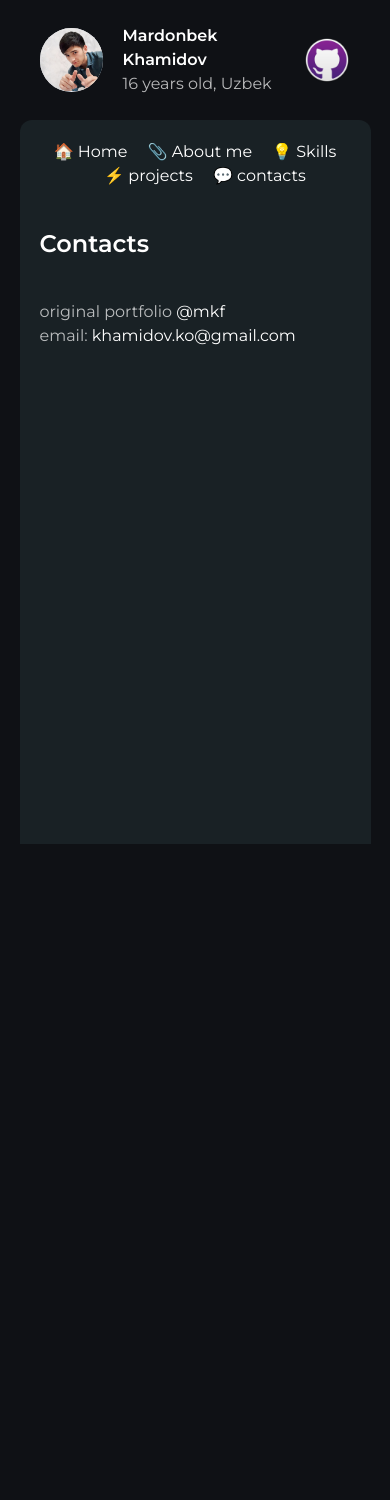
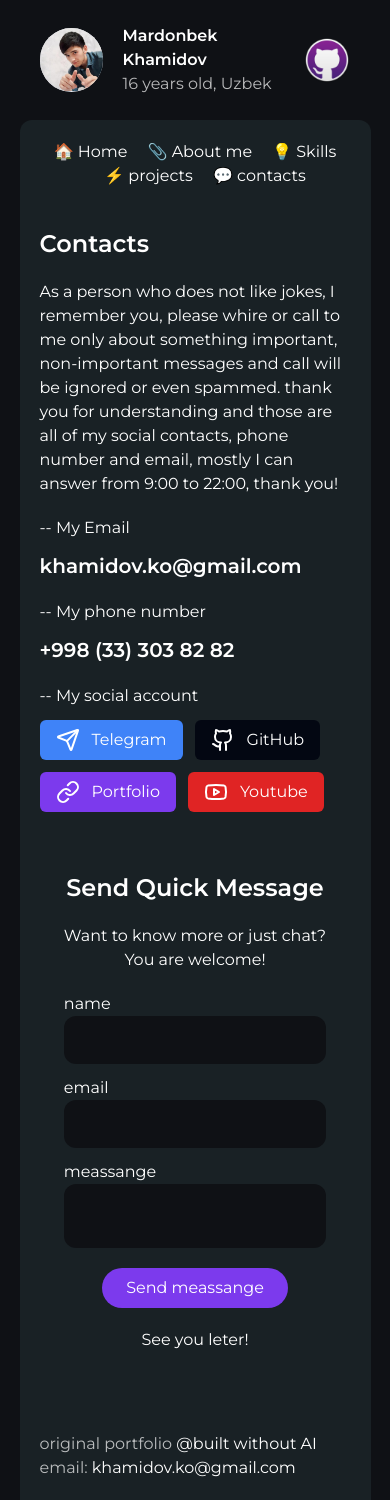
Before and after one commit to silvante/portfolio, a React (Vite) app: page /contacts in a window 390 px wide. Before the commit the page ends 844 px from the top, so only its background shows below. Built offline with nearby package versions, Linux system fonts and the light colour scheme.

Commit message:
contacts page

```diff
--- a/package.json
+++ b/package.json
@@ -17,6 +17,7 @@
     "axios": "^1.6.7",
     "flowbite-react": "^0.10.2",
     "lottie-react": "^2.4.1",
+    "lucide-react": "^0.511.0",
     "react": "^18.2.0",
     "react-dom": "^18.2.0",
     "react-router-dom": "^6.22.2",
--- a/src/components/Banner.jsx
+++ b/src/components/Banner.jsx
@@ -4,10 +4,10 @@ import { team_members } from "../data";
 
 const Banner = () => {
   return (
-    <div className="w-full flex justify-between p-5 gap-5">
+    <div className="w-full flex flex-col md:flex-row justify-between p-5 gap-5">
       <div className="flex-1 flex-col flex justify-center items-start gap-3">
         <p>Mardonbek Khamidov</p>
-        <h1 className="text-4xl font-bold">
+        <h1 className="text-2xl lg:text-4xl font-bold">
           A passionate Software Engineer, javaScript developer and Ruby
           enthusiast.
         </h1>
@@ -26,7 +26,7 @@ const Banner = () => {
           })}
         </div>
       </div>
-      <div className="max-w-[380px]">
+      <div className="max-w-full md:max-w-[280px] lg:max-w-[380px]">
         <Space />
       </div>
     </div>
--- a/src/components/Footer.jsx
+++ b/src/components/Footer.jsx
@@ -4,7 +4,7 @@ const Footer = () => {
   return (
     <footer className='p-5'>
         <div className='w-full md:flex justify-between items-center'>
-            <p className='text-white/70'>original portfolio <span className='text-white'>@mkf</span></p>
+            <p className='text-white/70'>original portfolio <span className='text-white'>@built without AI</span></p>
             <p className='text-white/70'>email: <a href="mailto:khamidov.ko@gmail.com" target='_blanck' className='text-white'>khamidov.ko@gmail.com</a></p>
         </div>
     </footer>
--- a/src/data.js
+++ b/src/data.js
@@ -277,7 +277,7 @@ export const projects = [
   },
 ];
 
-export const profile_picture = pfp
+export const profile_picture = mardonbek
 export const github_icon = github
 // export const lottie_animation = lottie
 export const my_github_link = "https://github.com/silvante/"
--- a/src/pages/Contacts.jsx
+++ b/src/pages/Contacts.jsx
@@ -1,11 +1,48 @@
-import React from 'react'
+import React from "react";
+import Contact from "../sections/Contact";
+import { Github, Link, Send, Youtube } from "lucide-react";
+import { my_github_link } from "../data";
 
 const Contacts = () => {
   return (
-    <div className="p-5">
+    <div className="p-5 space-y-5">
       <h1 className="text-2xl font-semibold">Contacts</h1>
+      <p>
+        As a person who does not like jokes, I remember you, please whire or
+        call to me only about something important, non-important messages and
+        call will be ignored or even spammed. thank you for understanding and
+        those are all of my social contacts, phone number and email, mostly I
+        can answer from 9:00 to 22:00, thank you!
+      </p>
+      <div className="space-y-3">
+        <p>-- My Email</p>
+        <h3 className="text-xl font-semibold">khamidov.ko@gmail.com</h3>
+      </div>
+      <div className="space-y-3">
+        <p>-- My phone number</p>
+        <h3 className="text-xl font-semibold">+998 (33) 303 82 82</h3>
+      </div>
+      <div className="space-y-3">
+        <p>-- My social account</p>
+        <ul className="flex flex-wrap gap-3">
+          <li>
+            <a href="https://t.me/newassembler" target="_blanck" className="flex items-center gap-3 py-2 px-4 bg-blue-500 rounded-md"><Send /> Telegram</a>
+          </li>
+          <li>
+            <a href={my_github_link} target="_blanck" className="flex items-center gap-3 py-2 px-4 bg-gray-950 rounded-md"><Github /> GitHub</a>
+          </li>
+          <li>
+            <a href="https://silvante.netlify.app" target="_blanck" className="flex items-center gap-3 py-2 px-4 bg-violet-600 rounded-md"><Link /> Portfolio</a>
+          </li>
+          <li>
+            <a href="https://www.youtube.com/@valentine_82" target="_blanck" className="flex items-center gap-3 py-2 px-4 bg-red-600 rounded-md"><Youtube /> Youtube</a>
+          </li>
+        </ul>
+      </div>
+      <Contact />
     </div>
-  )
-}
+  );
+};
 
-export default Contacts
+export default Contacts;
+//
--- a/src/sections/Contact.jsx
+++ b/src/sections/Contact.jsx
@@ -69,98 +69,52 @@ const Contact = () => {
     }
   };
   return (
-    <div className="w-full flex justify-center py-16" id="contact">
+    <div className="w-full flex justify-center py-10" id="contact">
       <div className="w-[90%] lg:w-contain flex justify-center text-center">
         <div className="space-y-5">
-          <h1 className="text-2xl font-bold">Contacts</h1>
+          <h2 className="text-2xl font-semibold">Send Quick Message</h2>
           <div>
             <p>Want to know more or just chat? </p>
             <p>You are welcome!</p>
           </div>
           <form onSubmit={handleSubmit} className="w-full sm:w-96 mx-auto">
-            <div className=" w-full mx-auto flex flex-col justify-start text-start mb-3">
+            <div className="w-full mx-auto flex flex-col justify-start text-start mb-3">
               <label>name</label>
               <input
                 onChange={(e) => setName(e.target.value)}
                 value={name}
                 type="text"
                 required
-                className=" border-gray-400 bg-gray-200 border py-3 px-3 outline-none rounded-md"
+                className="py-3 px-3 outline-none rounded-xl border-none body_bg"
               />
             </div>
-            <div className=" w-full mx-auto flex flex-col text-start mb-3">
+            <div className="w-full mx-auto flex flex-col text-start mb-3">
               <label>email</label>
               <input
                 onChange={(e) => setEmail(e.target.value)}
                 value={email}
                 type="email"
                 required
-                className="border-gray-400 bg-gray-200 border py-3 px-3 outline-none rounded-md"
+                className="py-3 px-3 outline-none rounded-xl border-none body_bg"
               />
             </div>
-            <div className=" w-full mx-auto flex flex-col text-start mb-3">
+            <div className="w-full mx-auto flex flex-col text-start mb-3">
               <label>meassange</label>
               <textarea
                 onChange={(e) => setmassange(e.target.value)}
                 value={massange}
                 required
-                className="border-gray-400 h-32 resize-none bg-gray-200 border py-2 px-3 outline-none rounded-md"
+                className="py-2 px-3 outline-none rounded-xl border-none body_bg resize-none"
               ></textarea>
             </div>
             <button
               type="submit"
-              className="bg-black text-white py-2 px-6 rounded-full mt-2"
+              className="bg-violet-600 text-white py-2 px-6 rounded-full mt-2"
             >
               Send meassange
             </button>
           </form>
-          <p>Social profiles</p>
-          <div className="text-5xl grid grid-cols-2 sm:grid-cols-4 gap-10">
-            <div className="border border-gray-300 shadow-md rounded-md hover:bg-black hover:text-white">
-              <a
-                className="px-5 py-4 inline-block"
-                href="https://t.me/newassembler"
-                target="_blank"
-              >
-                <i className="bx bxl-telegram"></i>
-              </a>
-            </div>
-            <div className="border border-gray-300 shadow-md rounded-md hover:bg-black hover:text-white">
-              <a
-                className="px-5 py-4 inline-block"
-                href="https://github.com/silvante/"
-                target="_blank"
-              >
-                <i className="bx bxl-github"></i>
-              </a>
-            </div>
-            <div className="border border-gray-300 shadow-md rounded-md hover:bg-black hover:text-white">
-              <a
-                className="px-5 py-4 inline-block"
-                href="https://silvante.netlify.app/"
-                target="_blank"
-              >
-                <i className="bx bx-link-alt"></i>
-              </a>
-            </div>
-            <div className="border border-gray-300 shadow-md rounded-md hover:bg-black hover:text-white">
-              <a
-                className="px-5 py-4 inline-block"
-                href="https://twitter.com/silnavt"
-                target="_blank"
-              >
-                <i className="bx bxl-twitter"></i>
-              </a>
-            </div>
-          </div>
-          <div>
-            <p>My Gamil</p>
-            <p className="text-xl font-bold">khamidov.ko@gmail.com</p>
-          </div>
-          <div>
-            <p>My Phone</p>
-            <p className="text-xl font-bold">+998 (33) 303-82-82</p>
-          </div>
+          <p>See you leter!</p>
         </div>
       </div>
       <ToastContainer />
--- a/src/sections/Portfolio.jsx
+++ b/src/sections/Portfolio.jsx
@@ -8,7 +8,7 @@ const Portfolio = () => {
     <div
       className="w-full"
     >
-        <div className="grid grid-cols-2 gap-5 w-full">
+        <div className="grid grid-cols-1 md:grid-cols-2 gap-5 w-full">
           {proj.map((project) => {
             return (
               <div
```
Also changed, not shown: 1 other file (tests, documents, lock files or other folders).
